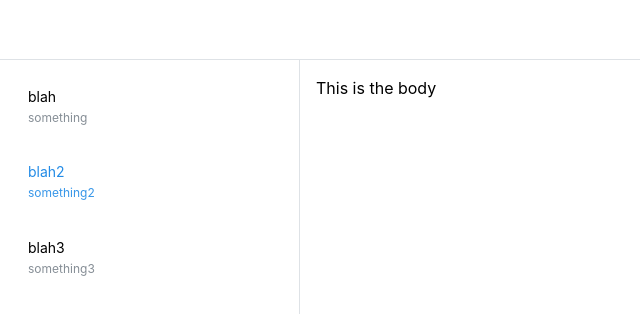
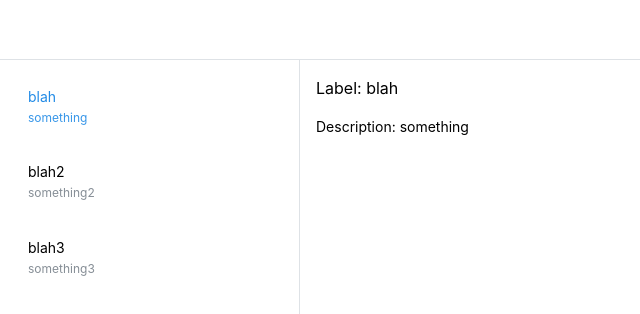
Before and after one commit to proofgeist/ReactTileMaker, a React (Vite) app: page / in a window 1280 px wide. Shown: the top 314 px of the page, without its empty margins (0-640 px from the left). Built offline with nearby package versions, Linux system fonts and the light colour scheme.

Commit message:
made body dynamic

```diff
--- a/src/App.tsx
+++ b/src/App.tsx
@@ -6,15 +6,21 @@ import {
   NavLink,
   Skeleton,
   Stack,
+  Text,
 } from "@mantine/core";
 import "@mantine/core/styles.css";
 import { useDisclosure } from "@mantine/hooks";
 import { useState } from "react";
 
+interface SidebarItemsType {
+  label: string;
+  description: string;
+}
+
 export default function App() {
   const [opened, { toggle }] = useDisclosure();
-  const [active, setActive] = useState("blah2");
-  const [sidebarItems, setData] = useState([
+
+  const [sidebarItems, setSideBarItems] = useState<SidebarItemsType[]>([
     {
       label: "blah",
       description: "something",
@@ -28,6 +34,8 @@ export default function App() {
       description: "something3",
     },
   ]);
+  const [active, setActive] = useState<SidebarItemsType>(sidebarItems[0]);
+
   console.log(active);
   return (
     <AppShell
@@ -46,16 +54,21 @@ export default function App() {
             <NavLink
               href="#required-for-focus"
               key={item.label}
-              onClick={() => setActive(item.label)}
+              onClick={() => setActive(item)}
               label={item.label}
               variant="subtle"
               description={item.description}
-              active={item.label === active}
+              active={item.label === active.label}
             />
           ))}
         </Stack>
       </AppShell.Navbar>
-      <AppShell.Main>This is the body</AppShell.Main>
+      <AppShell.Main>
+        <Stack>
+          <Text>Label: {active.label}</Text>
+          <Text size="sm">Description: {active.description}</Text>
+        </Stack>
+      </AppShell.Main>
     </AppShell>
   );
 }
```
